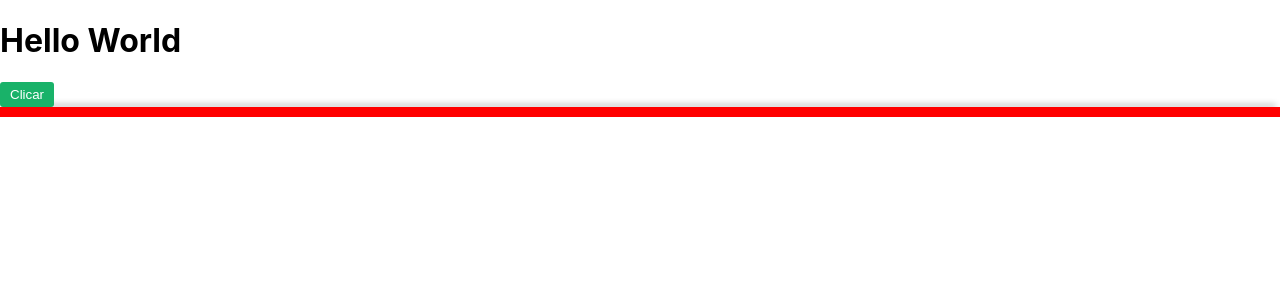
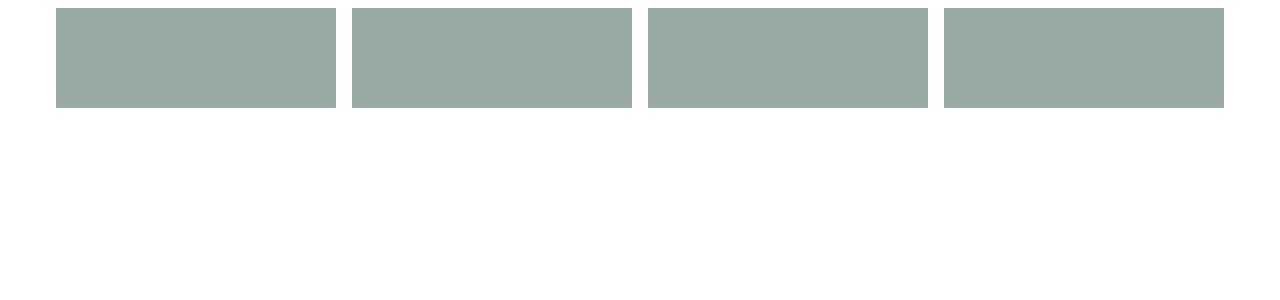
Before and after one commit to michel674/gado-control-front, a React (Create React App) app: page / in a window 1280 px wide. Shown: the top 300 px of the page. Built offline with nearby package versions, Linux system fonts and the light colour scheme.

Commit message:
add constants and typography

```diff
--- a/package.json
+++ b/package.json
@@ -8,6 +8,7 @@
     "@testing-library/user-event": "^12.1.10",
     "react": "^17.0.2",
     "react-dom": "^17.0.2",
+    "react-flexbox-grid": "^2.1.2",
     "react-scripts": "4.0.3",
     "styled-components": "^5.3.3",
     "web-vitals": "^1.0.1"
--- a/src/App.js
+++ b/src/App.js
@@ -1,15 +1,35 @@
-import { Button } from './components/button.styled';
-import { MenuContainer } from './components/menucontainer.styled';
+
+import { Grid, Row, Col } from 'react-flexbox-grid';
+import { BoxStyled, Spacing } from './components/box.styled';
 
 const App = () => {
+
+
   return (
-    <div>
-      <h1>Hello World</h1>
-      <Button>
-        Clicar
-      </Button>
-      <MenuContainer />
-    </div>
+    <Grid>
+      <Row>
+        <Col xs={12} md={3} >
+          <BoxStyled/>
+          <Spacing />
+        </Col>
+
+        <Col xs={12} md={3}>
+          <BoxStyled />
+          <Spacing />
+        </Col>
+
+        <Col xs={12} md={3}>
+          <BoxStyled />
+          <Spacing />
+        </Col>
+
+        <Col xs={12} md={3}>
+          <BoxStyled />
+          <Spacing />
+        </Col>
+      </Row>
+    </Grid>
+
 
   );
 }
--- /dev/null
+++ b/src/components/box.styled.js
@@ -0,0 +1,13 @@
+import styled from "styled-components";
+import { Color } from './constants';
+
+export const BoxStyled = styled.div`
+  width: 100%;
+  height: 100px;
+
+  background-color: ${Color.Gray300};
+`;
+
+export const Spacing = styled.div`
+  padding: 10px;
+`;
--- /dev/null
+++ b/src/components/constants.js
@@ -0,0 +1,14 @@
+export const Color  = {
+  White: '#FFFFFF',
+  Black: '#000000',
+
+  Primary: '#19B269',
+
+  Gray100: '#F3F6F5',
+  Gray200: '#E4EEE9',
+  Gray300: '#98AAA1',
+  Gray400: '#6E8178',
+  Gray500: '#465950',
+  Gray600: '#274134',
+  Gray700: '#163124',
+}
--- /dev/null
+++ b/src/components/typography.js
@@ -0,0 +1,5 @@
+import styled from 'styled-components'
+
+export const H1 = styled.h1`
+
+`
--- a/src/index.css
+++ /dev/null
@@ -1,13 +0,0 @@
-body {
-  margin: 0;
-  font-family: -apple-system, BlinkMacSystemFont, 'Segoe UI', 'Roboto', 'Oxygen',
-    'Ubuntu', 'Cantarell', 'Fira Sans', 'Droid Sans', 'Helvetica Neue',
-    sans-serif;
-  -webkit-font-smoothing: antialiased;
-  -moz-osx-font-smoothing: grayscale;
-}
-
-code {
-  font-family: source-code-pro, Menlo, Monaco, Consolas, 'Courier New',
-    monospace;
-}
--- a/src/index.js
+++ b/src/index.js
@@ -1,8 +1,6 @@
 import React from 'react';
 import ReactDOM from 'react-dom';
-import './index.css';
 import App from './App';
-import reportWebVitals from './reportWebVitals';
 
 ReactDOM.render(
   <React.StrictMode>
@@ -10,8 +8,3 @@ ReactDOM.render(
   </React.StrictMode>,
   document.getElementById('root')
 );
-
-// If you want to start measuring performance in your app, pass a function
-// to log results (for example: reportWebVitals(console.log))
-// or send to an analytics endpoint. Learn more: https://bit.ly/CRA-vitals
-reportWebVitals();
--- a/src/reportWebVitals.js
+++ /dev/null
@@ -1,13 +0,0 @@
-const reportWebVitals = onPerfEntry => {
-  if (onPerfEntry && onPerfEntry instanceof Function) {
-    import('web-vitals').then(({ getCLS, getFID, getFCP, getLCP, getTTFB }) => {
-      getCLS(onPerfEntry);
-      getFID(onPerfEntry);
-      getFCP(onPerfEntry);
-      getLCP(onPerfEntry);
-      getTTFB(onPerfEntry);
-    });
-  }
-};
-
-export default reportWebVitals;
```
Also changed, not shown: src/App.css (deleted, +0 -38 lines), 2 other files (tests, documents, lock files or other folders).
